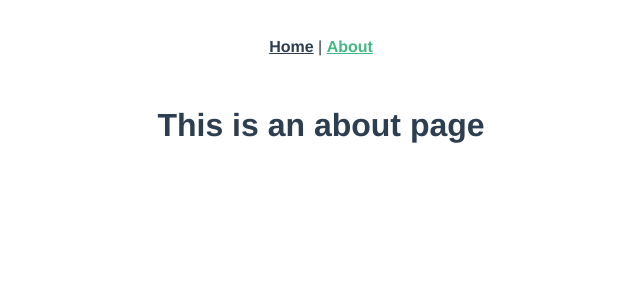
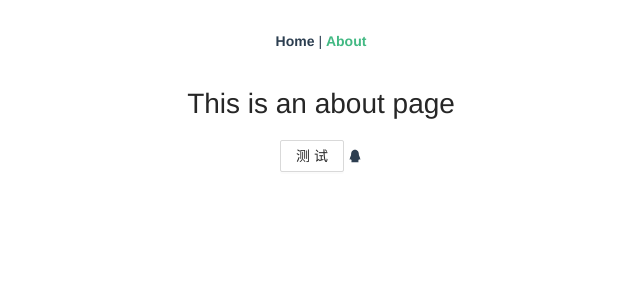
Before and after one commit to xu-cell/train, a Vue app in the folder web/: page /about in a window 1280 px wide. Shown: the top 300 px of the page, without its empty margins (319-959 px from the left). Built offline with nearby package versions, Linux system fonts and the light colour scheme.

Commit message:
集成Ant Design Vue 及其图标

```diff
--- a/web/package.json
+++ b/web/package.json
@@ -8,6 +8,8 @@
     "lint": "vue-cli-service lint"
   },
   "dependencies": {
+    "@ant-design/icons-vue": "^6.1.0",
+    "ant-design-vue": "^3.2.15",
     "core-js": "^3.8.3",
     "vue": "^3.2.13",
     "vue-router": "^4.0.3",
--- a/web/src/main.js
+++ b/web/src/main.js
@@ -1,6 +1,15 @@
 import { createApp } from 'vue'
+import Antd from 'ant-design-vue';
+import 'ant-design-vue/dist/antd.css';
 import App from './App.vue'
 import router from './router'
 import store from './store'
+import * as Icons from '@ant-design/icons-vue'
 
-createApp(App).use(store).use(router).mount('#app')
+const app = createApp(App);
+app.use(Antd).use(store).use(router).mount('#app');
+
+const icons = Icons;
+for(const icon in icons) {
+    app.component(icon, icons[icon]);
+}
--- a/web/src/views/AboutView.vue
+++ b/web/src/views/AboutView.vue
@@ -1,5 +1,8 @@
 <template>
   <div class="about">
     <h1>This is an about page</h1>
+    <a-button>
+      测试
+    </a-button> <qq-outlined />
   </div>
 </template>
```
Also changed, not shown: 2 other files (tests, documents, lock files or other folders).
